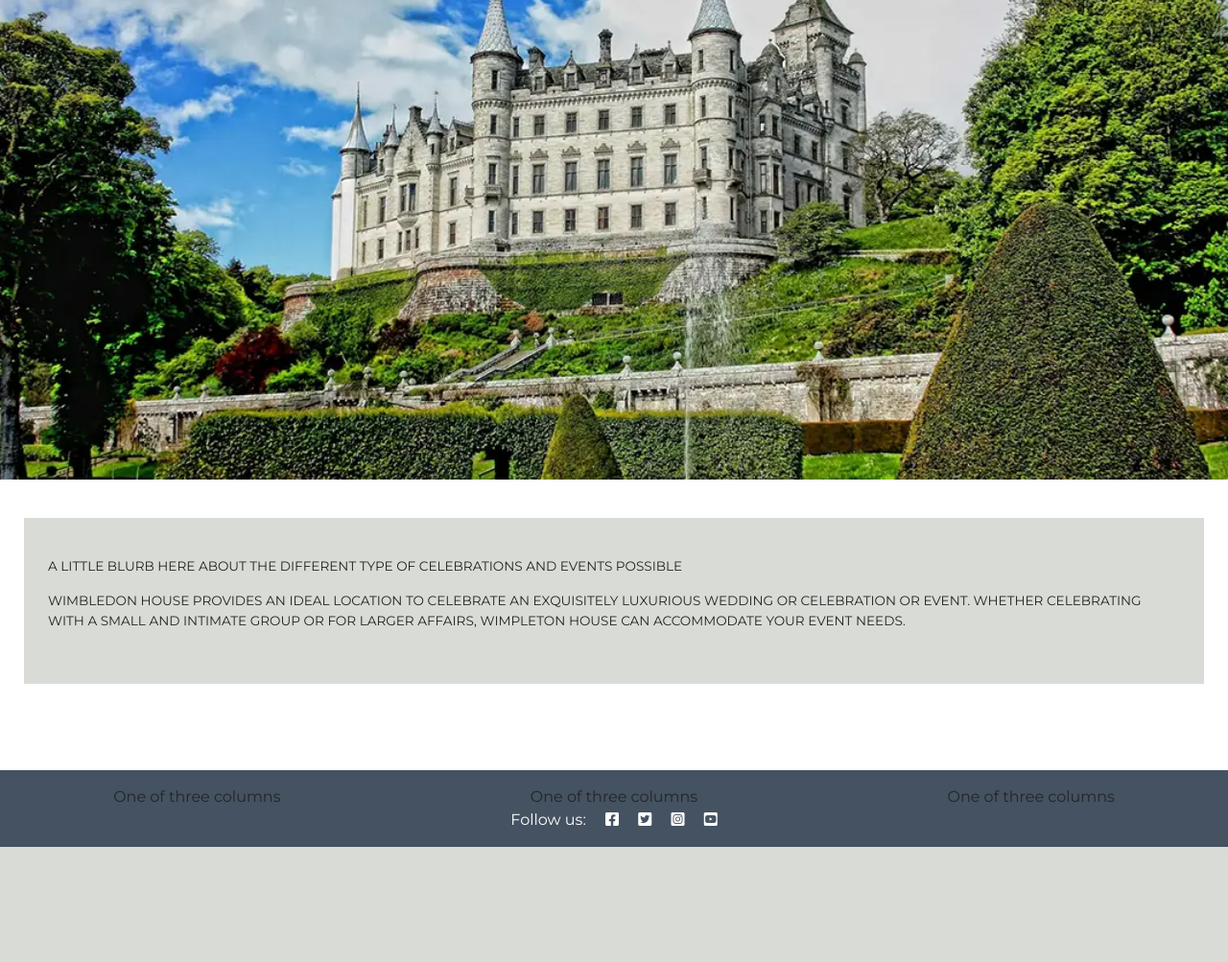
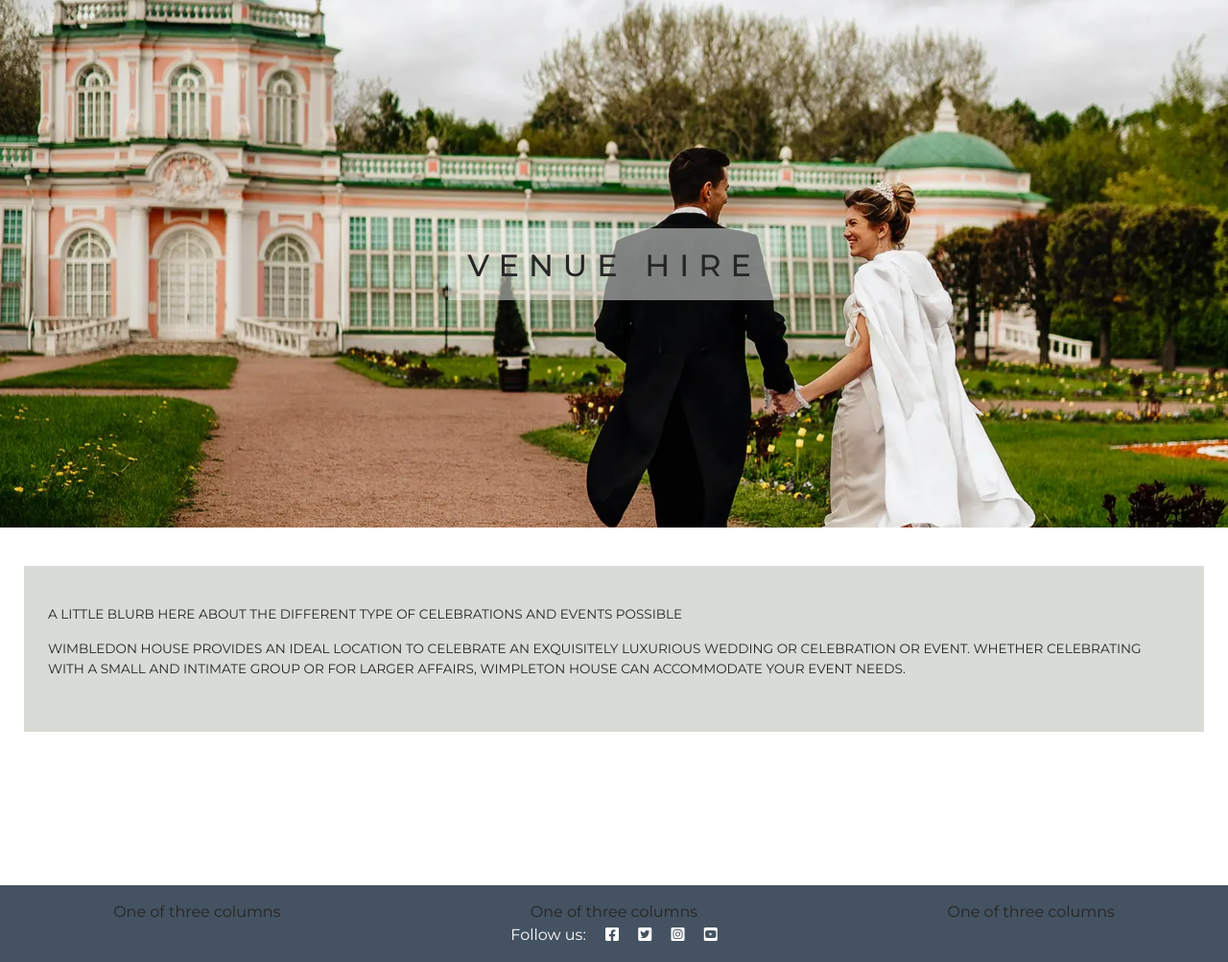
Before and after one commit to hysinh/wimpleton-booking-app, a Django app: page /venue-hire/ in a window 1280 px wide. Shown: the part 56-1059 px from the top of the page at 96% size. Before the commit the page ends 939 px from the top, so only its background shows below. Run offline with Django 5.2, Linux system fonts and the light colour scheme; data that the repository does not hold is empty.

Commit message:
Add overlay text over featured image on venue hire page

```diff
--- a/booking/templates/booking/venue_list.html
+++ b/booking/templates/booking/venue_list.html
@@ -4,7 +4,10 @@
 <!-- Featured Image -->
 
 <div class="featured-image-container">
-    <div class="home-image">
+    <div class="venue-image">
+        <div class="overlay-text-main">
+            <h2>Venue Hire</h2>
+        </div>
     </div>
   </div>
 <!-- Venue Hire intro section -->
--- a/static/css/style.css
+++ b/static/css/style.css
@@ -17,7 +17,6 @@ body {
     font-weight: 700;
     letter-spacing: 3px;
     color: #d9dcd6;
-
 }
 
 .brand a {
@@ -140,9 +139,33 @@ body {
 
 /* Venue Hire Page */
 .container-venues {
-    width: 100vw;
-    padding: 25px 55px;
+    width: 90vw;
+    padding: 60px 20px 60px;
 }
+
+.venue-image {
+    background: url("/static/images/featured_image_1600x900_chapel.webp") no-repeat left/cover, 40px, #445261;
+    height: 550px;
+    display: flex;
+    justify-content: center;
+    align-items: center;
+}
+
+.overlay-text-main {
+    background-color: rgb(246, 250, 246, .5);
+    font-size: 130%;
+    letter-spacing: 10px;
+    text-transform: uppercase;
+    width: auto;
+    height: 75px;
+    text-align: center;
+    padding: 20px;
+    /*position: absolute;
+    bottom: 250px;
+    right: 10px;
+    */
+}
+
 
 .card-venue-hire {
 
@@ -155,7 +178,7 @@ body {
     padding-top: .3125rem;
     padding-bottom: .3125rem;
     margin-right: 1rem;
-    white-space: nowrap;
+    /*white-space: nowrap;*/
     font-size: 1.15rem;
     font-weight: 700;
     letter-spacing: 3px;
```
Also changed, not shown: static/images/featured_image_1600x900_chapel.webp (added).
